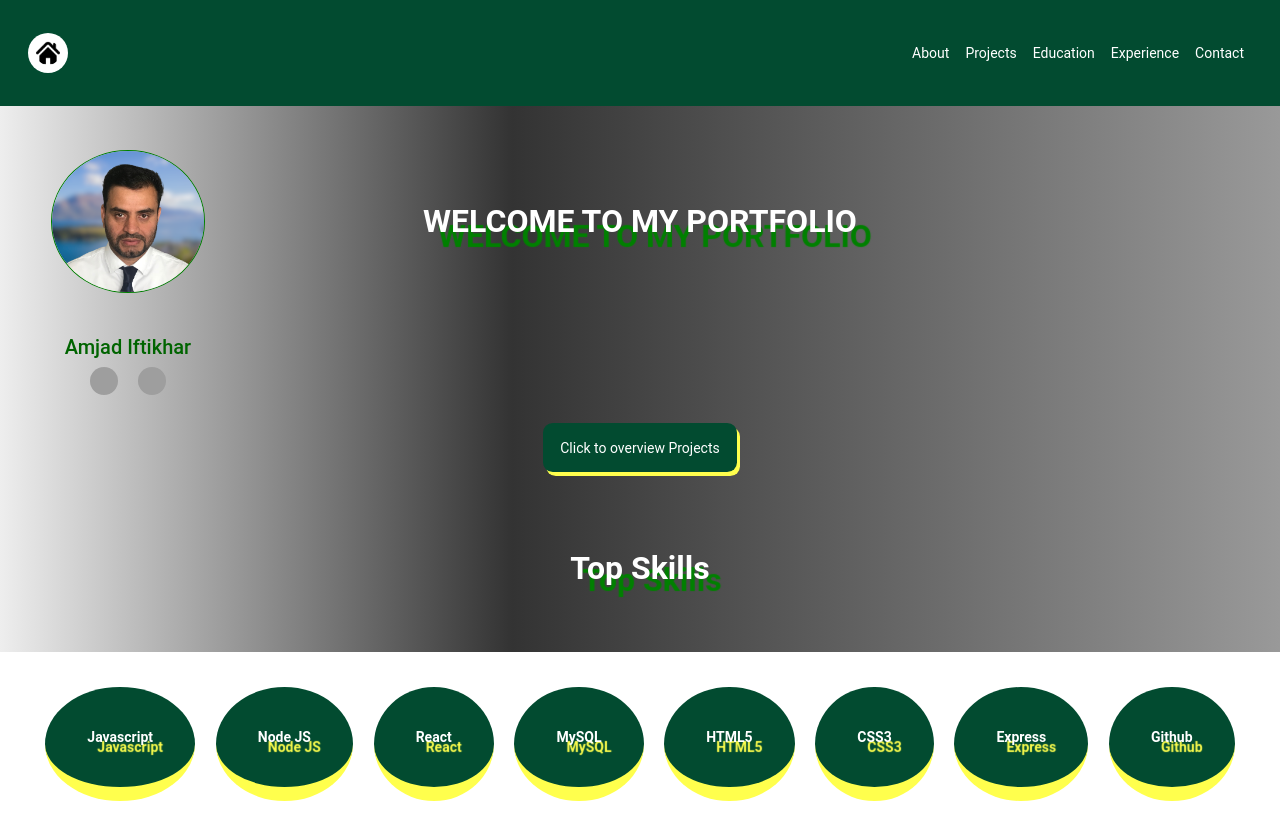
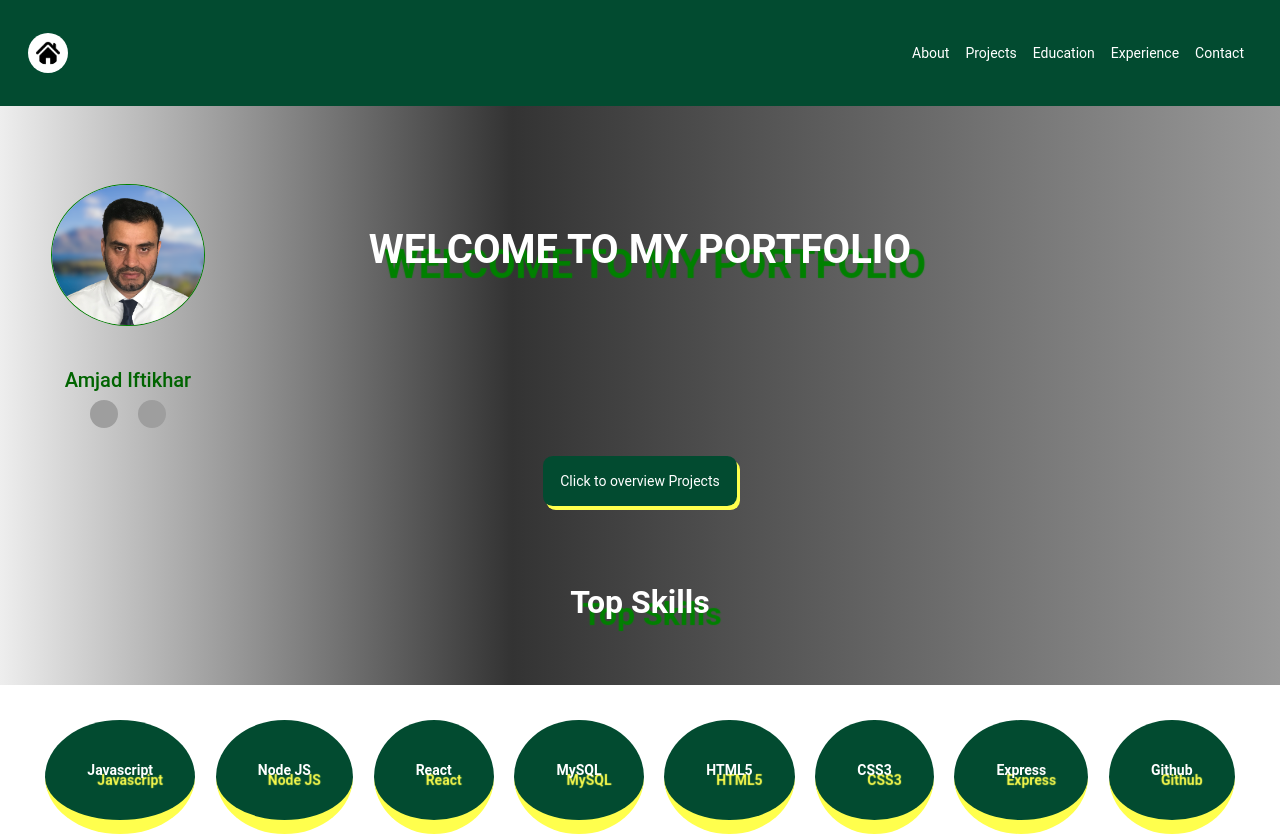
Before and after one commit to amjadiftikhar-zz/my-portfolio, a React (Create React App) app: page / in a window 1280 px wide. Shown: the top 836 px of the page. Built offline with nearby package versions, Linux system fonts and the light colour scheme; grey boxes are pictures that could not be loaded; the HTML template or start-up script is replaced by a standard one.

Commit message:
header changed

```diff
--- a/src/components/Header.js
+++ b/src/components/Header.js
@@ -2,7 +2,7 @@ import React from 'react'
 import styled from "styled-components";
 
 const Style = styled.div`
-    h2 {
+    h1 {
         text-align: center;
         margin-top: 3em;
         color: white;
@@ -14,9 +14,9 @@ const Style = styled.div`
 function Header() {
     return (
         <Style>
-                <h2>
+                <h1>
                 WELCOME TO MY PORTFOLIO
-                </h2>
+                </h1>
         </Style>
     )
 }
```
